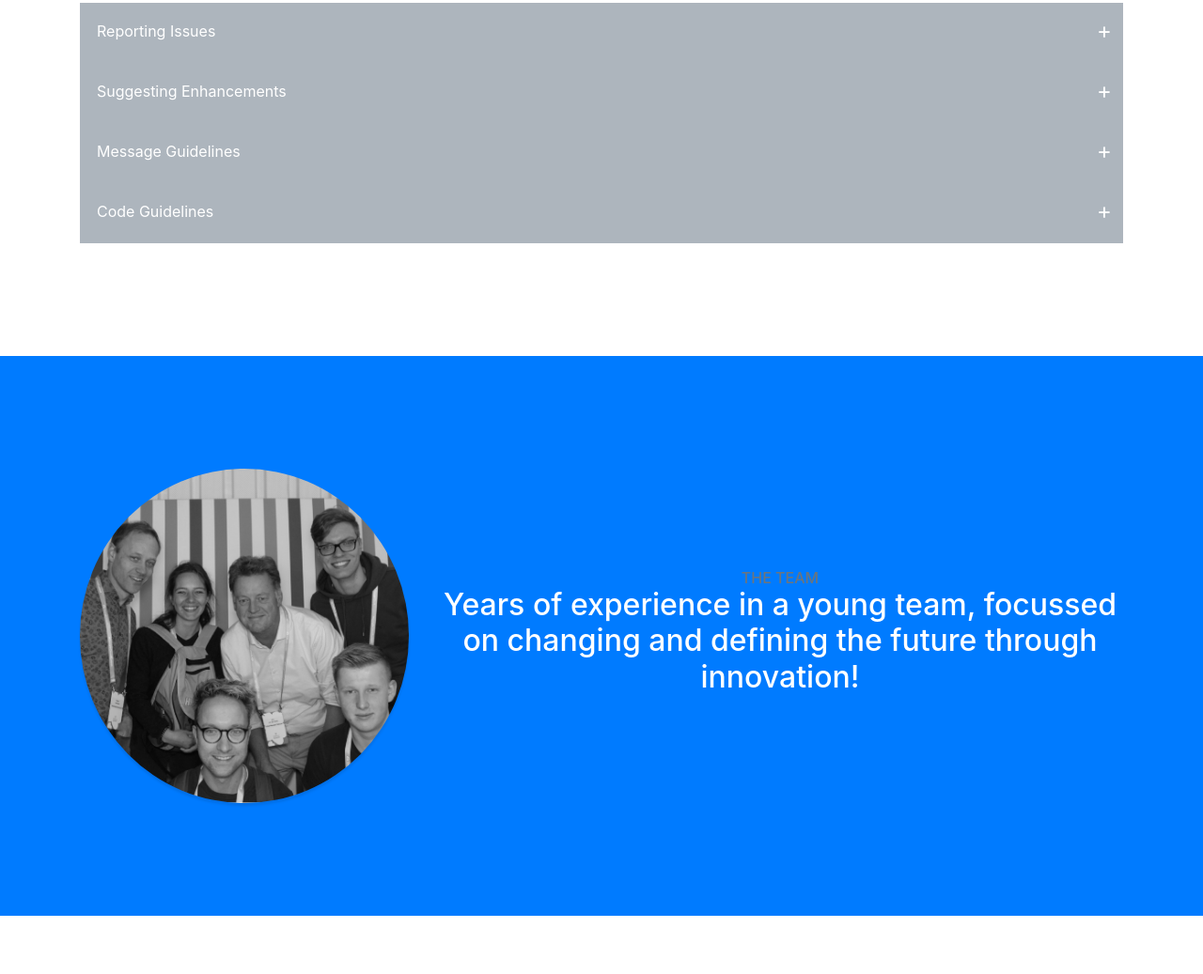
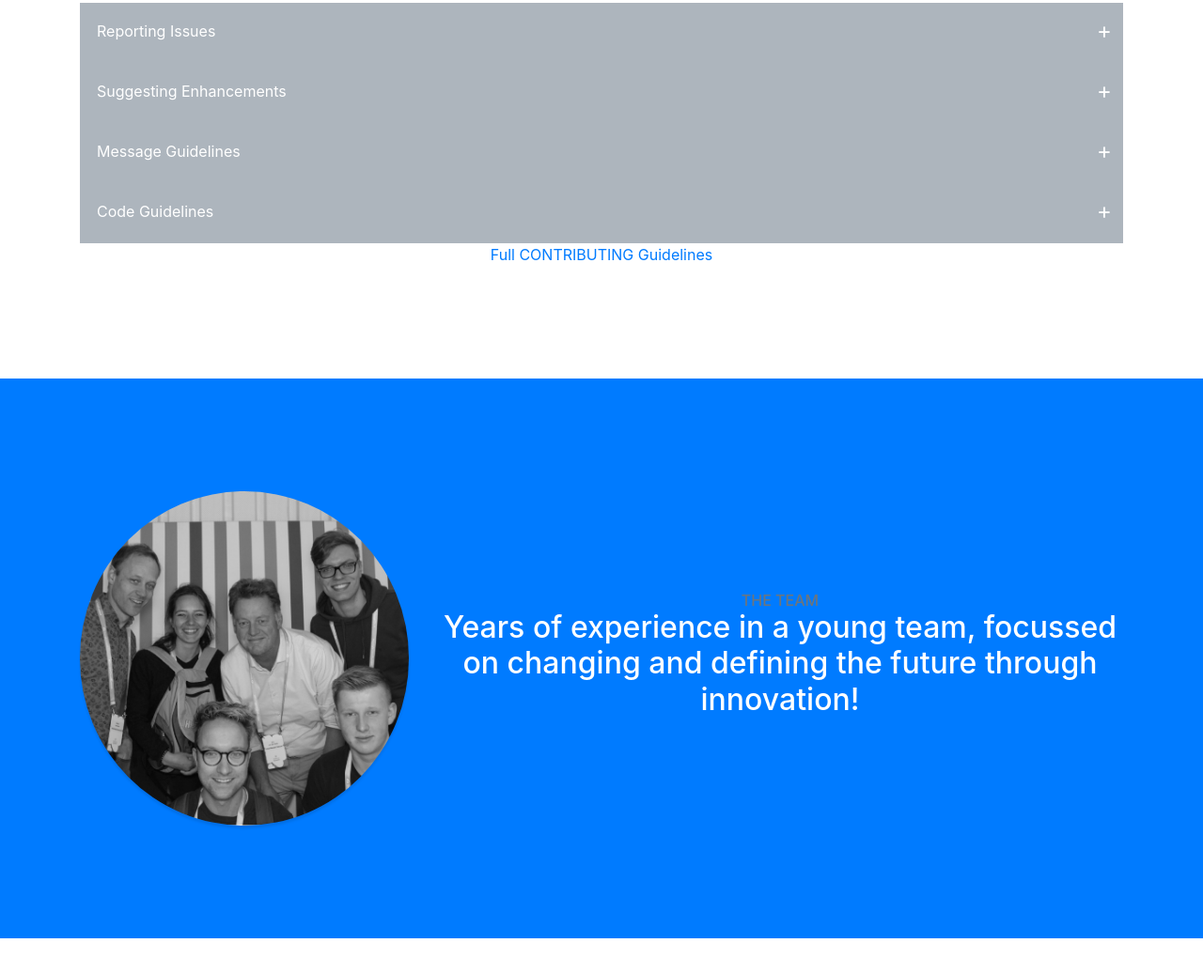
Before and after one commit to vwt-digital/vwt-digital.github.io, a website with bundled scripts: page index.html in a window 1280 px wide. Shown: the part 5802-6839 px from the top of the page at 94% size. Built offline with nearby package versions, Linux system fonts and the light colour scheme.

Commit message:
Added link to CONTRIBUTING.md DAT-4437

```diff
--- a/index.html
+++ b/index.html
@@ -624,6 +624,9 @@ we've put together some guidelines for submitting these suggestions.
                 </div>
             </div>
         </div>
+        <a target="_blank"
+           class="col-4 col-sm-3 mx-auto principle-item icon-include"
+           href="https://github.com/vwt-digital/operational-data-hub/blob/develop/vwtdigital.CONTRIBUTING.md">Full CONTRIBUTING Guidelines</a>
     </div>
 </section>
 
```
